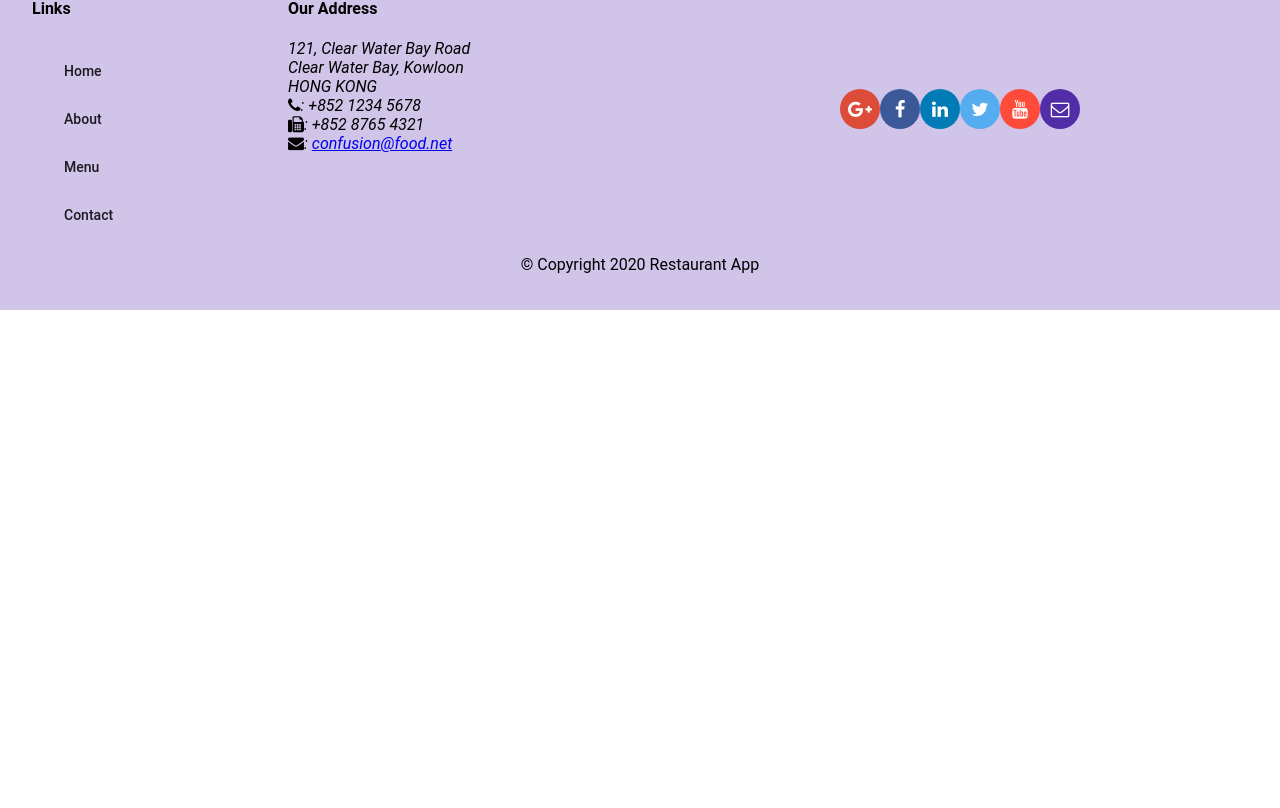
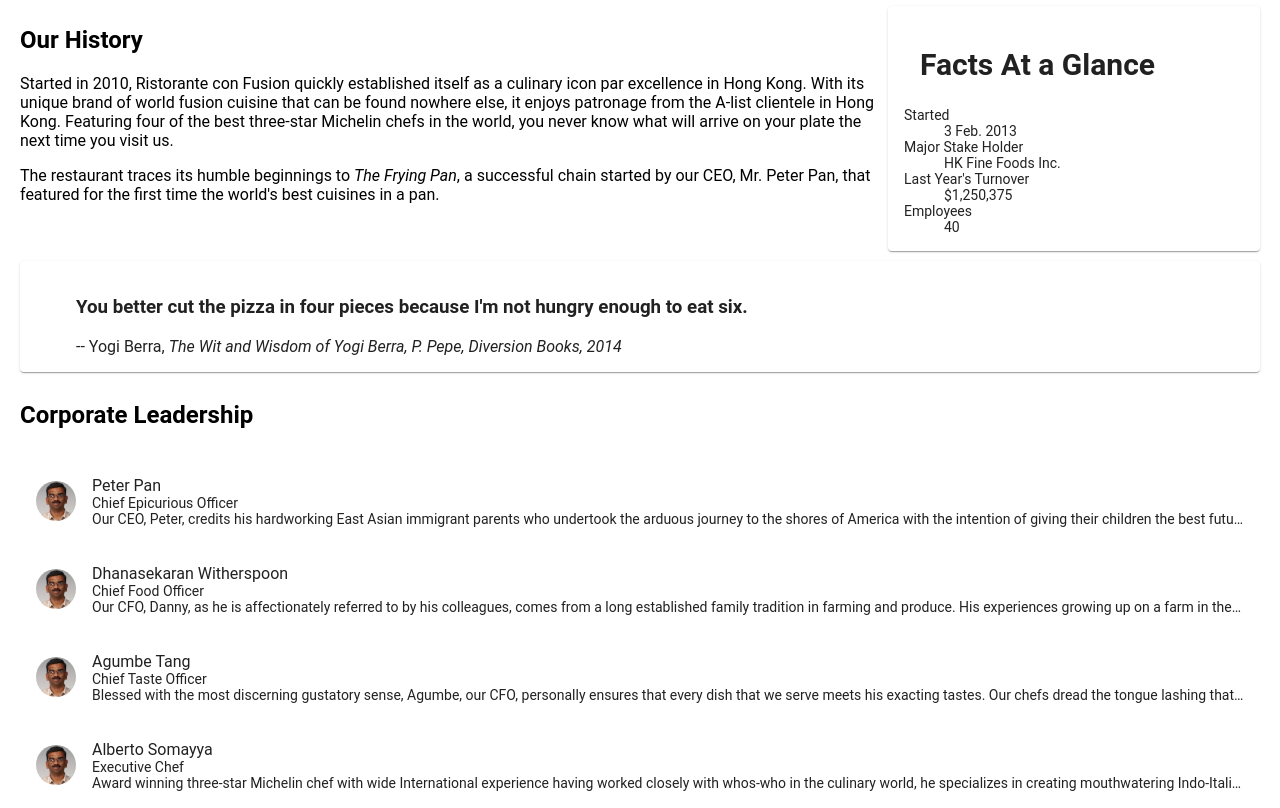
Before and after one commit to harshitKyal/angularConfusion, an Angular app: page /about in a window 1280 px wide. Shown: the part 432-1240 px from the top of the page. Before the commit the page ends 800 px from the top, so only its background shows below. Built offline with nearby package versions, Linux system fonts and the light colour scheme.

Commit message:
Assignment 2

```diff
--- a/src/app/about/about.component.html
+++ b/src/app/about/about.component.html
@@ -1,3 +1,74 @@
-<p>
-  about works!
-</p>
+<div class="container"
+  fxLayout="column"
+  fxLayoutGap="10px">
+
+  <div fxFlex>
+    <div>
+        <h3>About Us</h3>
+        <hr>
+    </div>
+  </div>
+
+  <div fxFlex>
+    <div fxLayout="column" fxLayout.gt-sm="row">
+      <div fxFlex="70">
+        <h2>Our History</h2>
+        <p>Started in 2010, Ristorante con Fusion quickly established itself as a culinary icon par excellence in Hong Kong. With its unique brand of world fusion cuisine that can be found nowhere else, it enjoys patronage from the A-list clientele in Hong Kong.  Featuring four of the best three-star Michelin chefs in the world, you never know what will arrive on your plate the next time you visit us.</p>
+        <p>The restaurant traces its humble beginnings to <em>The Frying Pan</em>, a successful chain started by our CEO, Mr. Peter Pan, that featured for the first time the world's best cuisines in a pan.</p>
+      </div>
+      <div fxFlex="30">
+        <mat-card>
+          <mat-card-header>
+            <mat-card-title>
+            <h2>Facts At a Glance</h2>
+            </mat-card-title>
+          </mat-card-header>
+          <mat-card-content>
+            <dl>
+              <dt>Started</dt>
+              <dd>3 Feb. 2013</dd>
+              <dt>Major Stake Holder</dt>
+              <dd>HK Fine Foods Inc.</dd>
+              <dt>Last Year's Turnover</dt>
+              <dd>$1,250,375</dd>
+              <dt>Employees</dt>
+              <dd>40</dd>
+            </dl>
+          </mat-card-content>
+        </mat-card>
+      </div>
+    </div>
+  </div>
+
+  <div fxFlex>
+    <mat-card>
+      <blockquote>
+        <h3>You better cut the pizza in four pieces because
+            I'm not hungry enough to eat six.</h3>
+        <footer>-- Yogi Berra,
+          <cite>The Wit and Wisdom of Yogi Berra,
+            P. Pepe, Diversion Books, 2014</cite>
+        </footer>
+      </blockquote>
+    </mat-card>
+  </div>
+
+
+  <div fxFlex>
+    <h2>Corporate Leadership</h2>
+    <mat-list>
+      <mat-list-item *ngFor="let leader of leaders">
+        <img mat-list-avatar src={{leader.image}} alt={{leader.name}}>
+        <p mat-line>
+          <span> {{leader.name}}</span>
+        </p>
+        <p mat-line>
+          <span> {{leader.designation}}</span>
+        </p>
+        <p mat-line>
+          <span> {{leader.description}}</span>
+        </p>
+      </mat-list-item>
+    </mat-list>
+  </div>
+</div>
--- a/src/app/about/about.component.ts
+++ b/src/app/about/about.component.ts
@@ -1,15 +1,17 @@
 import { Component, OnInit } from '@angular/core';
-
+import {Leader} from '../shared/leader';
+import {LeaderService}from '../services/leader.service';
 @Component({
   selector: 'app-about',
   templateUrl: './about.component.html',
   styleUrls: ['./about.component.scss']
 })
 export class AboutComponent implements OnInit {
-
-  constructor() { }
+  leaders: Leader[];
+  constructor(private leaderService: LeaderService) { }
 
   ngOnInit() {
+    this.leaders = this.leaderService.getLeaders();
   }
 
 }
--- a/src/app/app.module.ts
+++ b/src/app/app.module.ts
@@ -21,6 +21,7 @@
 
 import { DishService } from './services/dish.service';
 import { PromotionsService } from './services/promotions.service';
+import { LeaderService } from './services/leader.service';
 
 import { AppRoutingModule } from './app-routing/app-routing.module';
 
@@ -46,7 +47,7 @@
     MatButtonModule,
     AppRoutingModule
   ],
-  providers: [DishService, PromotionsService],
+  providers: [DishService, PromotionsService, LeaderService],
   bootstrap: [AppComponent]
 })
 export class AppModule { }
--- a/src/app/home/home.component.html
+++ b/src/app/home/home.component.html
@@ -33,4 +33,18 @@
   </mat-card-content>
 </mat-card>
 
+<mat-card *ngIf="leader" fxFlex>
+  <mat-card-header>
+    <div mat-card-avatar></div>
+    <mat-card-title>
+      <h3>{{leader.name | uppercase}}</h3>
+    </mat-card-title>
+  </mat-card-header>
+  <img mat-card-image src={{leader.image}} alt={{leader.name}}>
+  <mat-card-content>
+    <p>{{leader.description}}
+    </p>
+  </mat-card-content>
+</mat-card>
+
 </div>
--- a/src/app/home/home.component.ts
+++ b/src/app/home/home.component.ts
@@ -3,6 +3,8 @@
 import { DishService } from '../services/dish.service';
 import { Promotion } from '../shared/promotion';
 import { PromotionsService } from '../services/promotions.service';
+import { Leader } from '../shared/leader';
+import { LeaderService } from '../services/leader.service';
 
 @Component({
   selector: 'app-home',
@@ -13,13 +15,15 @@
 
   dish: Dish;
   promotion: Promotion;
+  leader: Leader;
 
   constructor(private dishservice: DishService,
-    private promotionservice: PromotionsService) { }
+    private promotionservice: PromotionsService , private leaderservice: LeaderService) { }
 
   ngOnInit() {
     this.dish = this.dishservice.getFeaturedDish();
     this.promotion = this.promotionservice.getFeaturedPromotion();
+    this.leader = this.leaderservice.getFeaturedLeader();
   }
 
 }
--- /dev/null
+++ b/src/app/services/leader.service.ts
@@ -0,0 +1,25 @@
+import { Injectable } from '@angular/core';
+
+import { Leader } from '../shared/leader';
+import { LEADERS } from '../shared/leaders';
+
+@Injectable({
+  providedIn: 'root'
+})
+export class LeaderService {
+
+  constructor() { }
+
+  getLeaders(): Leader[] {
+    return LEADERS;
+  }
+
+  getLeader(id: string): Leader {
+    return LEADERS.filter((leader) => (leader.id === id))[0];
+  }
+
+  getFeaturedLeader(): Leader {
+    return LEADERS.filter((leader) => leader.featured)[0];
+  }
+
+}
--- /dev/null
+++ b/src/app/shared/leader.ts
@@ -0,0 +1,9 @@
+export class Leader {
+    id: string;
+    name: string;
+    image: string;
+    designation: string;
+    abbr: string;
+    featured: boolean;
+    description: string;
+}
--- /dev/null
+++ b/src/app/shared/leaders.ts
@@ -0,0 +1,45 @@
+import { Leader } from './leader';
+
+export const LEADERS: Leader[] =
+  [
+    {
+      id: '0',
+      name: 'Peter Pan',
+      image: '/assets/images/alberto.png',
+      designation: 'Chief Epicurious Officer',
+      abbr: 'CEO',
+      featured: false,
+      // tslint:disable-next-line:max-line-length
+      description: 'Our CEO, Peter, credits his hardworking East Asian immigrant parents who undertook the arduous journey to the shores of America with the intention of giving their children the best future. His mother\'s wizardy in the kitchen whipping up the tastiest dishes with whatever is available inexpensively at the supermarket, was his first inspiration to create the fusion cuisines for which The Frying Pan became well known. He brings his zeal for fusion cuisines to this restaurant, pioneering cross-cultural culinary connections.'
+    },
+    {
+      id: '1',
+      name: 'Dhanasekaran Witherspoon',
+      image: '/assets/images/alberto.png',
+      designation: 'Chief Food Officer',
+      abbr: 'CFO',
+      featured: false,
+      // tslint:disable-next-line:max-line-length
+      description: 'Our CFO, Danny, as he is affectionately referred to by his colleagues, comes from a long established family tradition in farming and produce. His experiences growing up on a farm in the Australian outback gave him great appreciation for varieties of food sources. As he puts it in his own words, Everything that runs, wins, and everything that stays, pays!'
+    },
+    {
+      id: '2',
+      name: 'Agumbe Tang',
+      image: '/assets/images/alberto.png',
+      designation: 'Chief Taste Officer',
+      abbr: 'CTO',
+      featured: false,
+      // tslint:disable-next-line:max-line-length
+      description: 'Blessed with the most discerning gustatory sense, Agumbe, our CFO, personally ensures that every dish that we serve meets his exacting tastes. Our chefs dread the tongue lashing that ensues if their dish does not meet his exacting standards. He lives by his motto, You click only if you survive my lick.'
+    },
+    {
+      id: '3',
+      name: 'Alberto Somayya',
+      image: '/assets/images/alberto.png',
+      designation: 'Executive Chef',
+      abbr: 'EC',
+      featured: true,
+      // tslint:disable-next-line:max-line-length
+      description: 'Award winning three-star Michelin chef with wide International experience having worked closely with whos-who in the culinary world, he specializes in creating mouthwatering Indo-Italian fusion experiences. He says, Put together the cuisines from the two craziest cultures, and you get a winning hit! Amma Mia!'
+    }
+  ];
```
Also changed, not shown: 1 other file (tests, documents, lock files or other folders).
